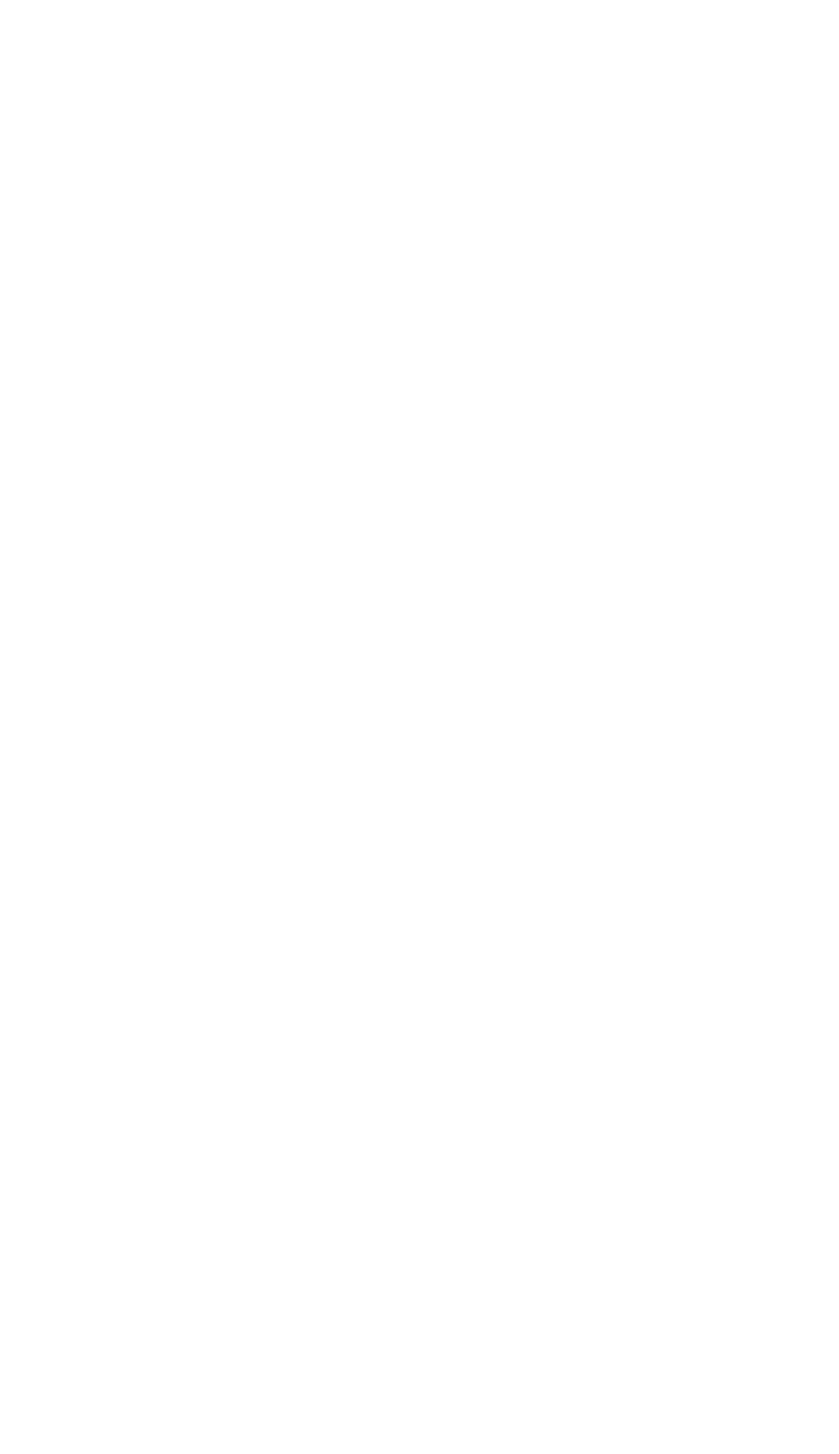
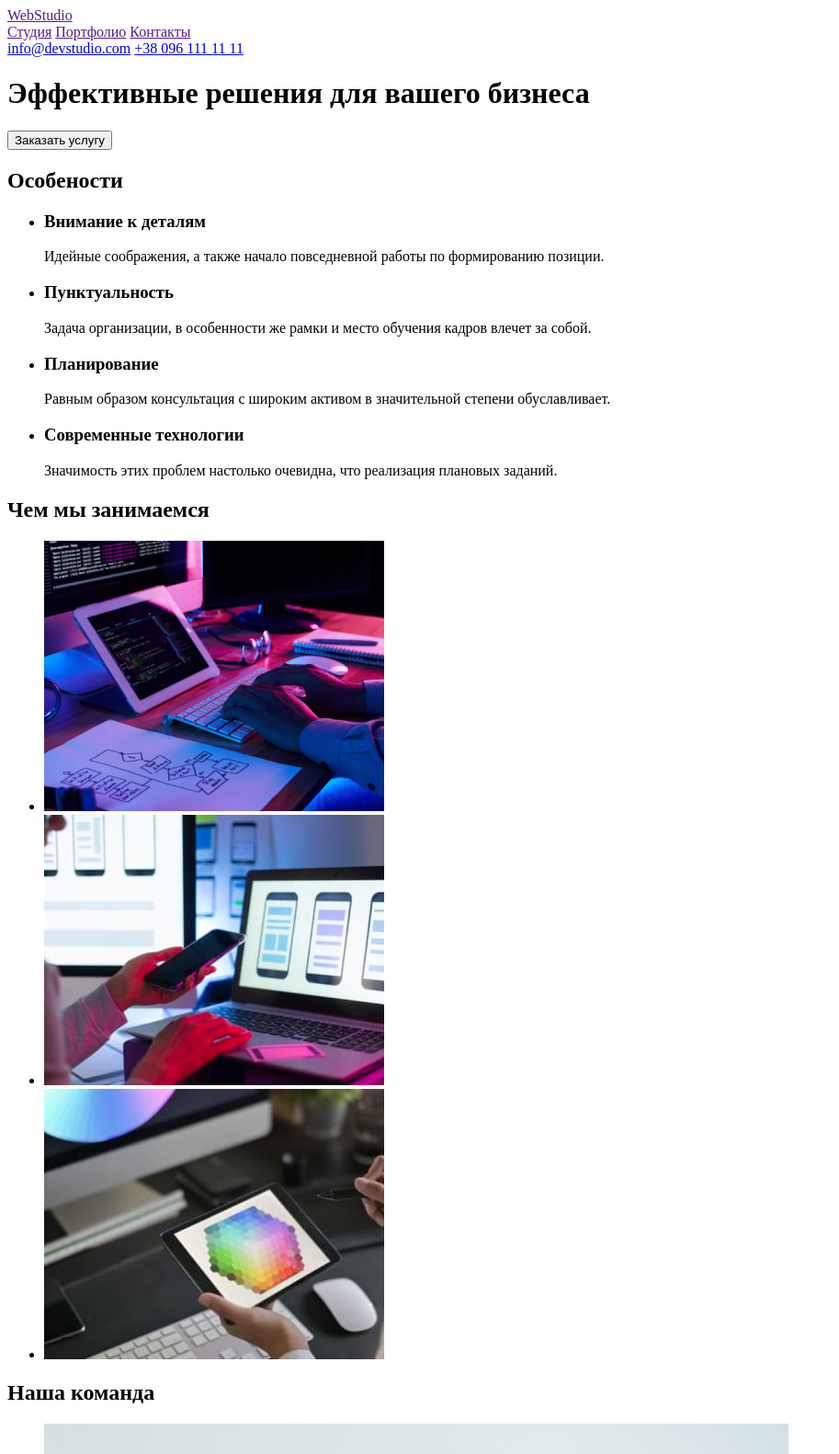
Before and after one commit to IvanPanin675/goit-markup-hw-01, a plain HTML site: page index.html in a window 1280 px wide. Shown: the top 1581 px of the page at 92% size, without its empty margins (0-913 px from the left). Before the commit the page ends 800 px from the top, so only its background shows below. Drawn offline with Linux system fonts and the light colour scheme.

Commit message:
do footer зробив

```diff
--- a/index.html
+++ b/index.html
@@ -8,17 +8,84 @@
 </head>
 <body>
     <header>
+        <a href="">WebStudio</a>
         <nav>
-
+            <a href="">Студия</a>
+            <a href="">Портфолио</a>
+            <a href="">Контакты</a>
         </nav>
+        <a href="mailto:info@devstudio.com">info@devstudio.com</a>
+        <a href="tel:+380961111111">+38 096 111 11 11</a>
     </header>
 
     <main>
-        <h1></h1>
+        <div>
+            <h1>Эффективные решения для вашего бизнеса</h1>
+            <button type="button">Заказать услугу</a>
+        </div>
+        <div>
+            <h2>Особености</h2> <!--потом спрятать-->
+            <ul>
+                <li>
+                    <h3>Внимание к деталям</h3> <p>Идейные соображения, а также начало повседневной работы по формированию позиции.</p>
+                </li>
+                <li>
+                    <h3>Пунктуальность</h3> <p>Задача организации, в особенности же рамки и место обучения кадров влечет за собой.</p>
+                </li>
+                <li>
+                    <h3>Планирование</h3> <p>Равным образом консультация с широким активом в значительной степени обуславливает.</p>
+                </li>
+                <li>
+                    <h3>Современные технологии</h3> <p>Значимость этих проблем настолько очевидна, что реализация плановых заданий.</p>
+                </li>
+            </ul>
+        </div>
+        <div>
+            <h2>Чем мы занимаемся</h2>
+            <ul>
+                <li>
+                    <img src="./image/img1.jpg" alt="Картинка">
+                </li>
+                <li>
+                    <img src="./image/img2.jpg" alt="Картинка">
+                </li>
+                <li>
+                    <img src="./image/img3.jpg" alt="Картинка">
+                </li>
+            </ul>
+        </div>
+        <div>
+            <h2>Наша команда</h2>
+            <ul>
+                <li>
+                    <img src="./image/nh1.jpg" alt="Фотография Игорь Демьяненко">
+                    <p>Игорь Демьяненко</p>
+                    <p>Product Designer</p>
+                </li>
+                <li>
+                    <img src="./image/nh2.jpg" alt="Фотография Ольга Репина">
+                    <p>Ольга Репина</p>
+                    <p>Frontend Developer</p>
+                </li>
+                <li>
+                    <img src="./image/nh3.jpg" alt="Фотография Николай Тарасов">
+                    <p>Николай Тарасов</p>
+                    <p>Marketing</p>
+                </li>
+                <li>
+                    <img src="./image/nh4.jpg" alt="Фотография Михаил Ермаков">
+                    <p>Михаил Ермаков</p>
+                    <p>UI Designer</p>
+                </li>
+            </ul>
+        </div>
     </main>
 
     <footer>
+        WebStudio
+        <address>
 
+        </address>
     </footer>
 </body>
 </html>
```
Also changed, not shown: image/img1.jpg (added), image/img2.jpg (added), image/img3.jpg (added), image/nh1.jpg (added), image/nh2.jpg (added), image/nh3.jpg (added), image/nh4.jpg (added).
